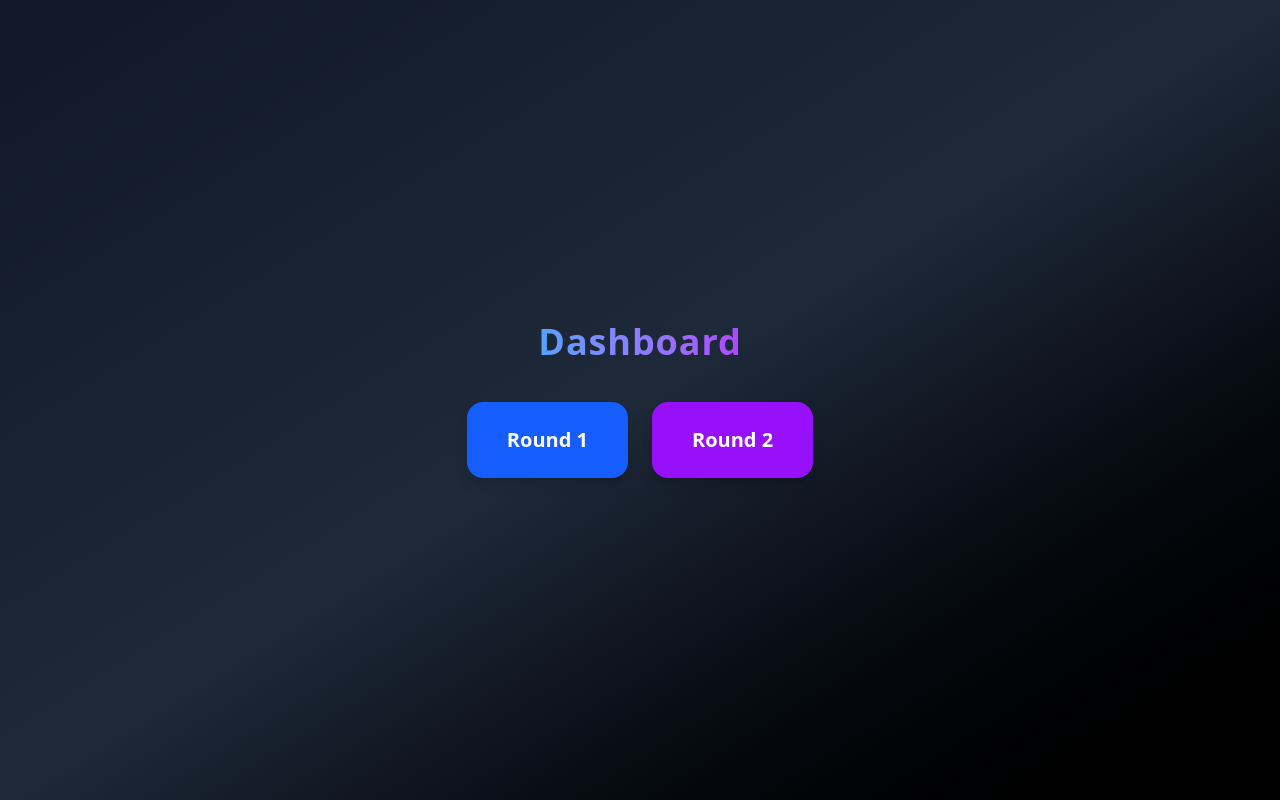
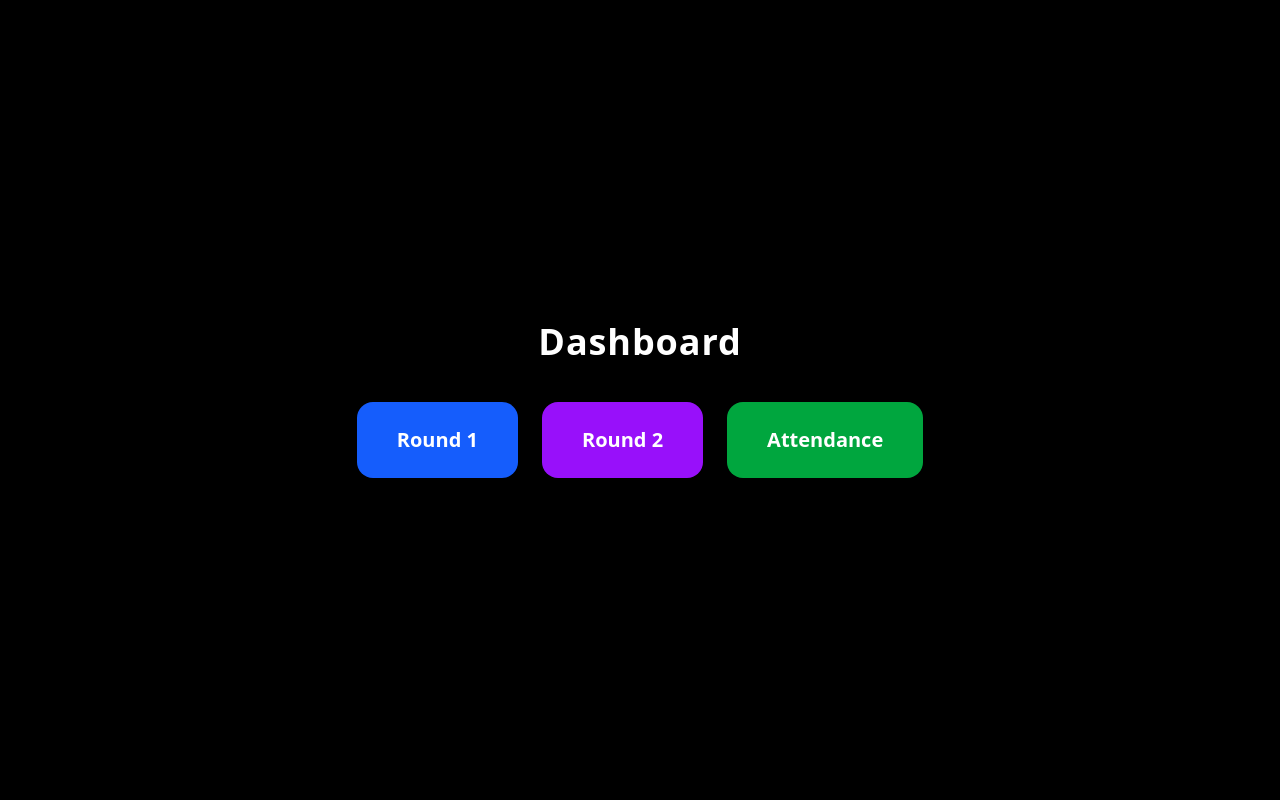
Before and after one commit to mohanavamsi0614/Cb-admin, a React (Vite) app: page / in a window 1280 px wide. Built offline with nearby package versions, Linux system fonts and the light colour scheme; no server answers.

Commit message:
updated home

```diff
--- a/src/Home.jsx
+++ b/src/Home.jsx
@@ -5,16 +5,16 @@ function Home() {
   const navigate = useNavigate();
 
   return (
-    <div className="min-h-screen flex flex-col items-center justify-center bg-gradient-to-br from-gray-900 via-gray-800 to-black text-white">
-      <h1 className="text-4xl font-extrabold mb-10 tracking-wide text-transparent bg-clip-text bg-gradient-to-r from-blue-400 to-purple-500">
+    <div className="min-h-screen flex flex-col items-center justify-center bg-black text-white">
+      <h1 className="text-4xl font-extrabold mb-10 tracking-wide">
         Dashboard
       </h1>
 
-      <div className="grid grid-cols-1 sm:grid-cols-2 gap-6">
+      <div className="flex flex-col sm:flex-row gap-6">
         {/* Round 1 */}
         <button
           onClick={() => navigate("/firstround")}
-          className="px-10 py-6 rounded-2xl shadow-lg bg-blue-600 hover:bg-blue-700 transition transform hover:scale-105 text-xl font-semibold"
+          className="px-10 py-6 rounded-2xl shadow-md bg-blue-600 hover:bg-blue-700 transition transform hover:scale-105 text-xl font-semibold text-white"
         >
           Round 1
         </button>
@@ -22,9 +22,17 @@ function Home() {
         {/* Round 2 */}
         <button
           onClick={() => navigate("/secondround")}
-          className="px-10 py-6 rounded-2xl shadow-lg bg-purple-600 hover:bg-purple-700 transition transform hover:scale-105 text-xl font-semibold"
+          className="px-10 py-6 rounded-2xl shadow-md bg-purple-600 hover:bg-purple-700 transition transform hover:scale-105 text-xl font-semibold text-white"
         >
           Round 2
+        </button>
+
+        {/* Attendance */}
+        <button
+          onClick={() => navigate("/attd")}
+          className="px-10 py-6 rounded-2xl shadow-md bg-green-600 hover:bg-green-700 transition transform hover:scale-105 text-xl font-semibold text-white"
+        >
+          Attendance
         </button>
       </div>
     </div>
```
